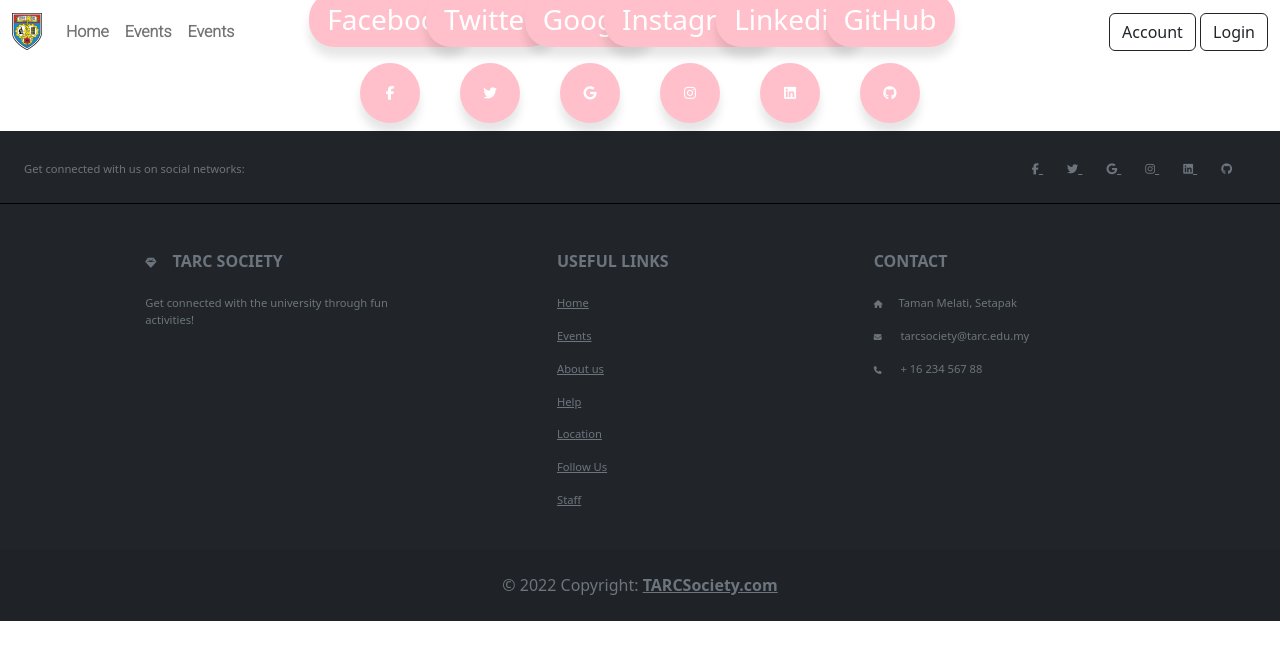
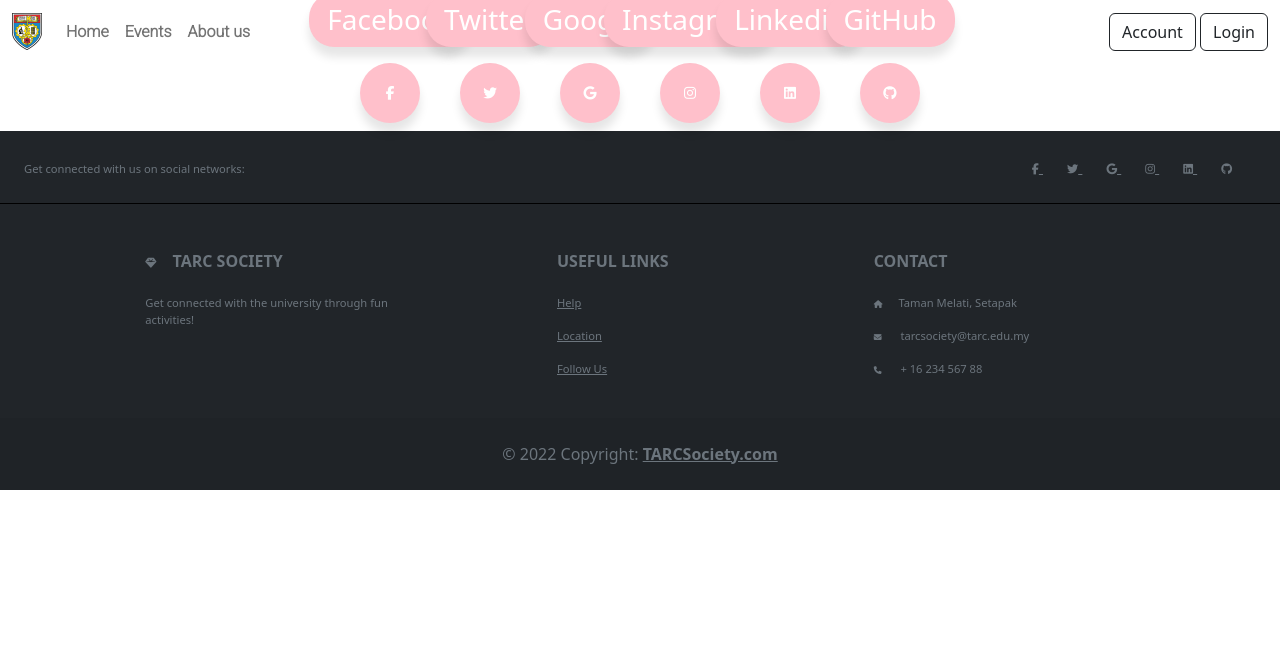
Before and after one commit to Jack0Bong/AMIT2043_assignment, a PHP site: page /FollowUs.php in a window 1280 px wide. Shown: the top 660 px of the page. Run offline with PHP 8.4, Linux system fonts and the light colour scheme; some libraries are stand-ins or nearby versions.

Commit message:
Cleaning Footer and Nav

```diff
--- a/PHP_modules/Footer.php
+++ b/PHP_modules/Footer.php
@@ -55,15 +55,9 @@
           <h6 class="text-uppercase fw-bold mb-4">
             Useful links
           </h6>
-          <p>
-            <a href="index.php" class="text-reset">Home</a>
-          </p>
-          <p>
-            <a href="event.php" class="text-reset">Events</a>
-          </p>
-          <p>
-            <a href="about_us.php" class="text-reset">About us</a>
-          </p>
+
+
+
           <p>
             <a href="#!" class="text-reset">Help</a>
           </p>
@@ -73,9 +67,7 @@
           <p>
             <a href="FollowUs.php" class="text-reset">Follow Us</a>
           </p>
-          <p>
-            <a href="StaffInformation.php" class="text-reset">Staff</a>
-          </p>
+
         </div>
         <!-- Grid column -->
 
--- a/PHP_modules/Navigation.php
+++ b/PHP_modules/Navigation.php
@@ -14,8 +14,9 @@
                 <li class="nav-item">
                     <a class="nav-link" href="event.php" style="font-family: 'Roboto', sans-serif;font-weight:700;">Events</a>
                 </li>
+
                 <li class="nav-item">
-                    <a class="nav-link" href="about_us.php" style="font-family: 'Roboto', sans-serif;font-weight:700;">Events</a>
+                    <a class="nav-link" href="about_us.php" style="font-family: 'Roboto', sans-serif;font-weight:700;">About us</a>
                 </li>
             </ul>
 
```
